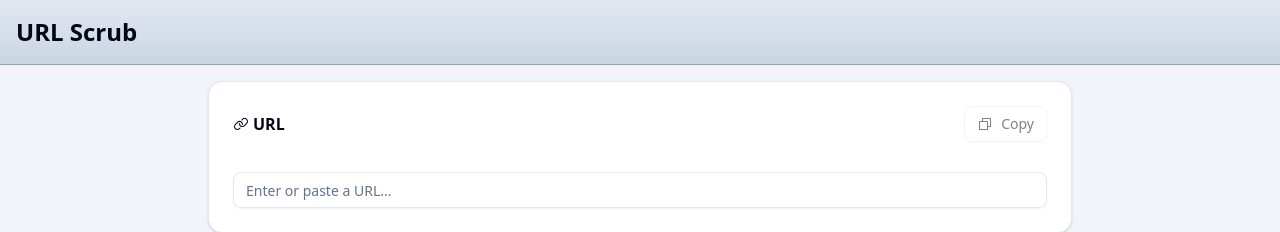
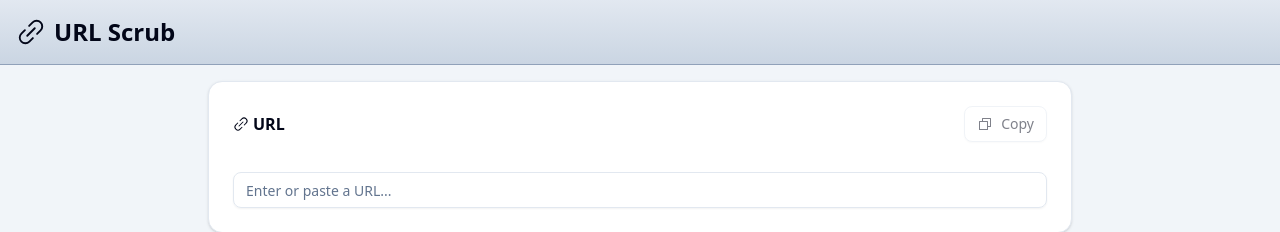
Before and after one commit to joeattardi/urlscrub, a React (Vite) app: page / in a window 1280 px wide. Shown: the top 232 px of the page. Built offline with nearby package versions, Linux system fonts and the light colour scheme.

Commit message:
Add favicon

```diff
--- a/index.html
+++ b/index.html
@@ -2,7 +2,7 @@
 <html lang="en">
     <head>
         <meta charset="UTF-8" />
-        <link rel="icon" type="image/svg+xml" href="/vite.svg" />
+        <link rel="icon" href="/favicon.png" />
         <meta name="viewport" content="width=device-width, initial-scale=1.0" />
         <title>URL Scrub</title>
     </head>
--- a/src/App.tsx
+++ b/src/App.tsx
@@ -1,10 +1,14 @@
+import { PiLinkSimple } from 'react-icons/pi';
 import URLBuilder from './url-builder/URLBuilder';
 
 export default function App() {
     return (
         <div>
             <header className="p-4 bg-linear-to-t from-slate-300 to-slate-200 border-b border-b-slate-400">
-                <h1 className="text-2xl font-bold">URL Scrub</h1>
+                <h1 className="text-2xl font-bold flex items-center gap-2">
+                    <PiLinkSimple className="text-3xl" />
+                    URL Scrub
+                </h1>
             </header>
             <main className="p-4 max-w-4xl w-full mx-auto">
                 <URLBuilder />
--- a/src/url-builder/URLBuilder.tsx
+++ b/src/url-builder/URLBuilder.tsx
@@ -2,7 +2,7 @@ import { Card, CardContent, CardHeader, CardTitle } from '@/components/ui/card';
 import { Input } from '@/components/ui/input';
 import { Label } from '@/components/ui/label';
 import { useEffect, useState } from 'react';
-import { PiLink } from 'react-icons/pi';
+import { PiLinkSimple } from 'react-icons/pi';
 import CopyToClipboardButton from './CopyToClipboardButton';
 import ProtocolSelect from './ProtocolSelect';
 
@@ -22,6 +22,8 @@ export default function URLBuilder() {
             if (shouldUpdateUrl) {
                 const newUrl = new URL(`${urlData.protocol}//${urlData.hostname}`);
                 newUrl.pathname = urlData.pathname;
+                newUrl.hash = urlData.hash;
+                newUrl.port = urlData.port;
 
                 setUrl(newUrl.href);
             }
@@ -78,7 +80,8 @@ export default function URLBuilder() {
                 <CardHeader>
                     <CardTitle>
                         <div className="flex items-center gap-1">
-                            <PiLink />
+                            <PiLinkSimple />
+
                             <div className="flex-grow">URL</div>
                             <CopyToClipboardButton url={url} />
                         </div>
```
Also changed, not shown: public/favicon.png (added).
